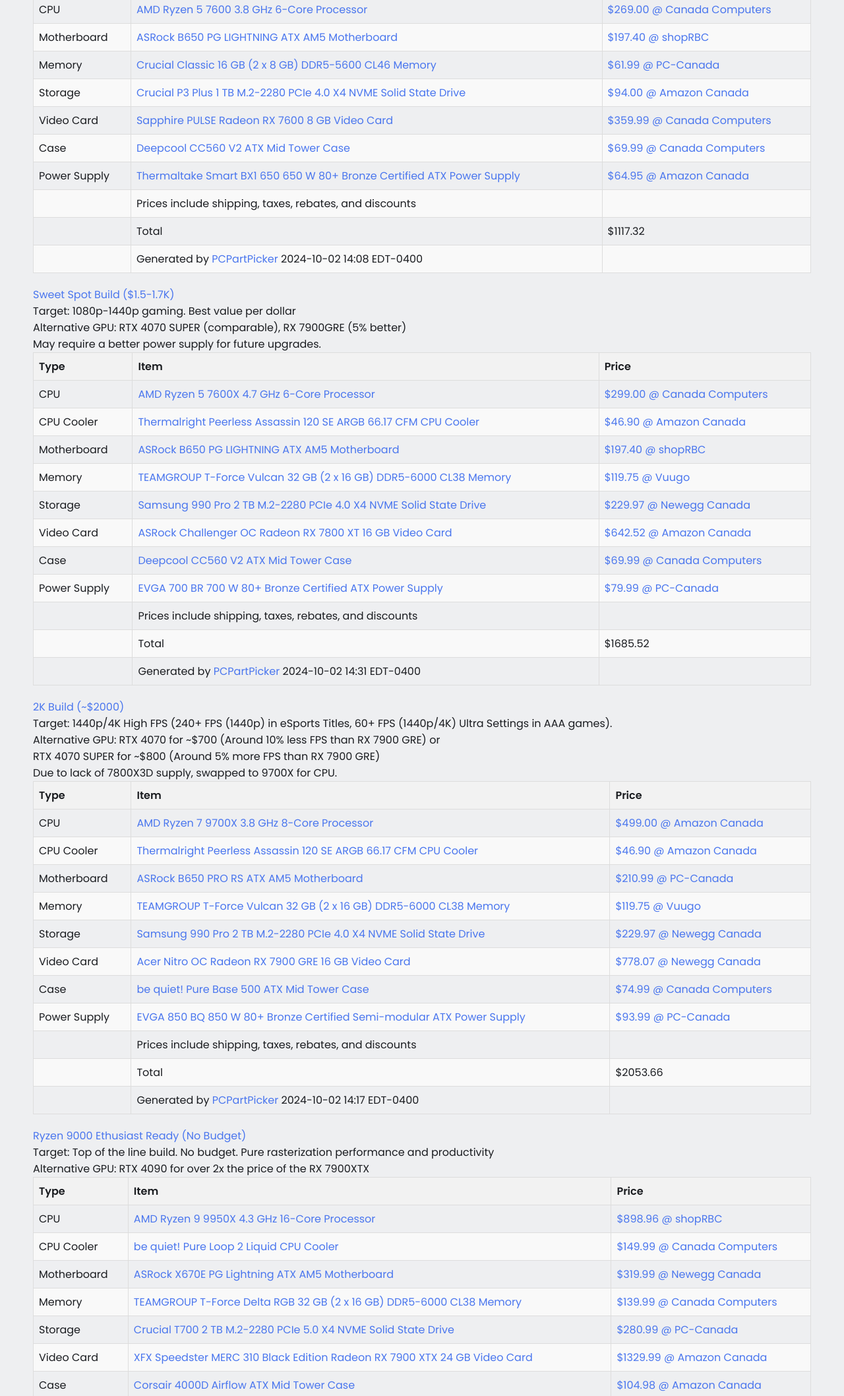
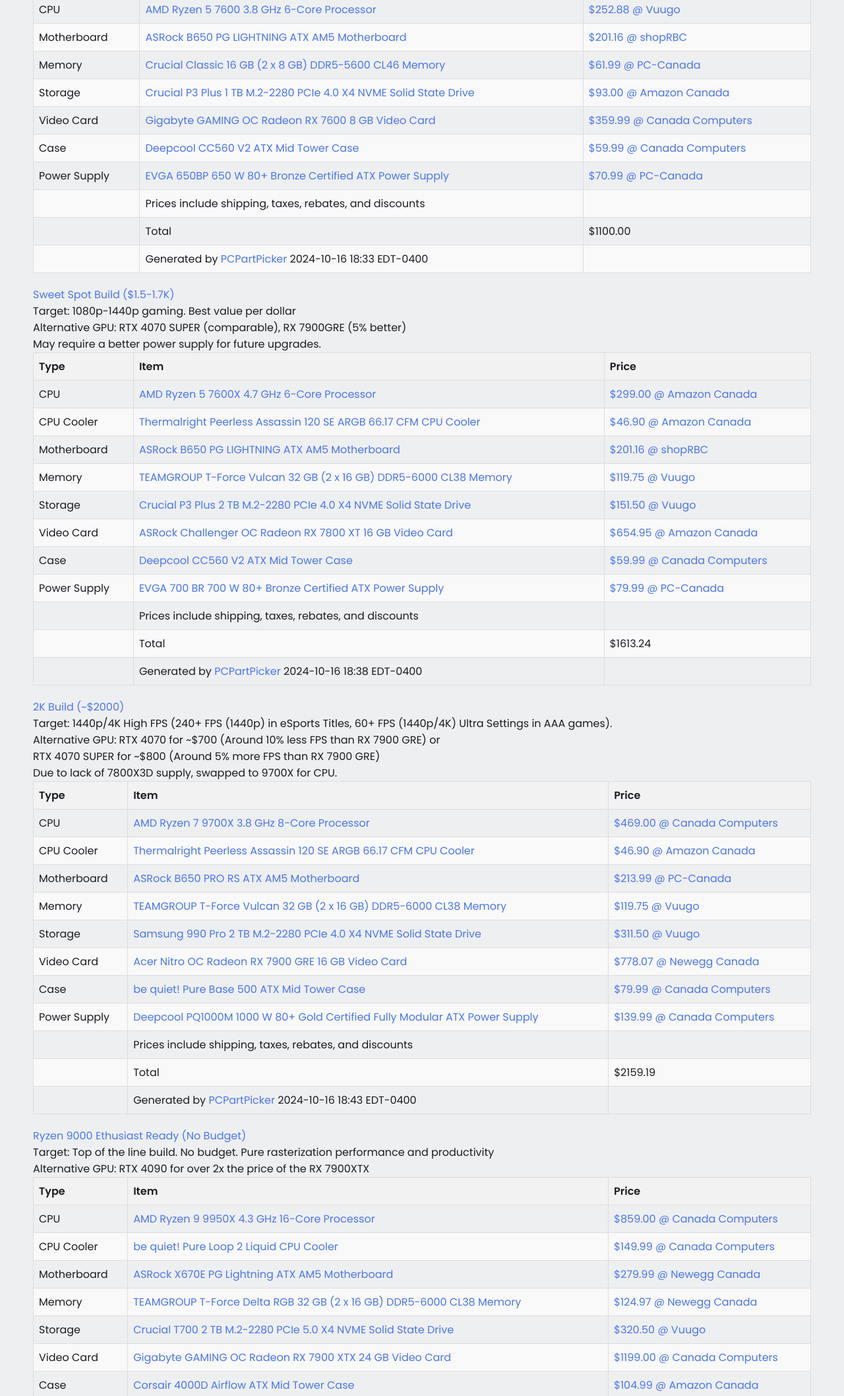
Before and after one commit to danny-lao/danny-lao.github.io, a plain HTML site: page index.html in a window 1280 px wide. Shown: the part 5073-7189 px from the top of the page at 66% size. Drawn offline with Linux system fonts and the light colour scheme.

Commit message:
Update for PC Oct 16th
Update for PC Oct 16th

```diff
--- a/index.html
+++ b/index.html
@@ -351,8 +351,8 @@
 
             <div class="group">
                 <div class="text">
-                    Updated: Oct 2nd <br>
-                    Next update: Oct 15th <br><br>
+                    Updated: Oct 16th <br>
+                    Next update: Nov 3rd <br><br>
 
                     Warning: Prices may vary as availability may change frequently. Be sure to always look out for
                     deals. <br><br>
@@ -369,7 +369,7 @@
             </div>
 
 
-            <a href="https://ca.pcpartpicker.com/list/9fmd4M">Budget+ Build ($1100+)</a>
+            <a href="https://ca.pcpartpicker.com/list/QqPcZJ">Budget+ Build ($1100+)</a>
             <p> Target: 1080p Gaming (144+ FPS in eSports titles in 1080p). You can also skip the GPU entirely to save
                 for a better GPU later. <br>
                 Alternative GPU: RTX 4060, RX 7600XT <br>
@@ -390,8 +390,8 @@
                                 Ryzen 5 7600 3.8 GHz 6-Core Processor</a></td>
                         <td class="pcpp-part-list-price">
                             <a
-                                href="https://ca.pcpartpicker.com/product/yXmmP6/amd-ryzen-5-7600-38-ghz-6-core-processor-100-100001015box">$269.00
-                                @ Canada Computers</a>
+                                href="https://ca.pcpartpicker.com/product/yXmmP6/amd-ryzen-5-7600-38-ghz-6-core-processor-100-100001015box">$252.88
+                                @ Vuugo</a>
                         </td>
                     </tr>
                     <tr>
@@ -401,7 +401,7 @@
                                 B650 PG LIGHTNING ATX AM5 Motherboard</a></td>
                         <td class="pcpp-part-list-price">
                             <a
-                                href="https://ca.pcpartpicker.com/product/jN3gXL/asrock-b650-pg-lightning-atx-am5-motherboard-b650-pg-lightning">$197.40
+                                href="https://ca.pcpartpicker.com/product/jN3gXL/asrock-b650-pg-lightning-atx-am5-motherboard-b650-pg-lightning">$201.16
                                 @ shopRBC</a>
                         </td>
                     </tr>
@@ -423,18 +423,18 @@
                                 P3 Plus 1 TB M.2-2280 PCIe 4.0 X4 NVME Solid State Drive</a></td>
                         <td class="pcpp-part-list-price">
                             <a
-                                href="https://ca.pcpartpicker.com/product/chzhP6/crucial-p3-plus-1-tb-m2-2280-nvme-solid-state-drive-ct1000p3pssd8">$94.00
+                                href="https://ca.pcpartpicker.com/product/chzhP6/crucial-p3-plus-1-tb-m2-2280-nvme-solid-state-drive-ct1000p3pssd8">$93.00
                                 @ Amazon Canada</a>
                         </td>
                     </tr>
                     <tr>
                         <td class="pcpp-part-list-type">Video Card</td>
                         <td class="pcpp-part-list-item"><a
-                                href="https://ca.pcpartpicker.com/product/xC88TW/sapphire-pulse-radeon-rx-7600-xt-8-gb-video-card-11324-01-20g">Sapphire
-                                PULSE Radeon RX 7600 8 GB Video Card</a></td>
+                                href="https://ca.pcpartpicker.com/product/rh7scf/gigabyte-gaming-oc-radeon-rx-7600-xt-8-gb-video-card-gv-r76gaming-oc-8gd">Gigabyte
+                                GAMING OC Radeon RX 7600 8 GB Video Card</a></td>
                         <td class="pcpp-part-list-price">
                             <a
-                                href="https://ca.pcpartpicker.com/product/xC88TW/sapphire-pulse-radeon-rx-7600-xt-8-gb-video-card-11324-01-20g">$359.99
+                                href="https://ca.pcpartpicker.com/product/rh7scf/gigabyte-gaming-oc-radeon-rx-7600-xt-8-gb-video-card-gv-r76gaming-oc-8gd">$359.99
                                 @ Canada Computers</a>
                         </td>
                     </tr>
@@ -445,19 +445,19 @@
                                 CC560 V2 ATX Mid Tower Case</a></td>
                         <td class="pcpp-part-list-price">
                             <a
-                                href="https://ca.pcpartpicker.com/product/tHLdnQ/deepcool-cc560-v2-atx-mid-tower-case-r-cc560-bkgaa4-g-2">$69.99
+                                href="https://ca.pcpartpicker.com/product/tHLdnQ/deepcool-cc560-v2-atx-mid-tower-case-r-cc560-bkgaa4-g-2">$59.99
                                 @ Canada Computers</a>
                         </td>
                     </tr>
                     <tr>
                         <td class="pcpp-part-list-type">Power Supply</td>
                         <td class="pcpp-part-list-item"><a
-                                href="https://ca.pcpartpicker.com/product/Yk448d/thermaltake-smart-bx1-650-w-80-bronze-certified-atx-power-supply-ps-spd-0650nnfabu-1">Thermaltake
-                                Smart BX1 650 650 W 80+ Bronze Certified ATX Power Supply</a></td>
+                                href="https://ca.pcpartpicker.com/product/pDGbt6/evga-650bp-650-w-80-bronze-certified-atx-power-supply-100-bp-0650-k1">EVGA
+                                650BP 650 W 80+ Bronze Certified ATX Power Supply</a></td>
                         <td class="pcpp-part-list-price">
                             <a
-                                href="https://ca.pcpartpicker.com/product/Yk448d/thermaltake-smart-bx1-650-w-80-bronze-certified-atx-power-supply-ps-spd-0650nnfabu-1">$64.95
-                                @ Amazon Canada</a>
+                                href="https://ca.pcpartpicker.com/product/pDGbt6/evga-650bp-650-w-80-bronze-certified-atx-power-supply-100-bp-0650-k1">$70.99
+                                @ PC-Canada</a>
                         </td>
                     </tr>
                     <tr>
@@ -469,17 +469,17 @@
                     <tr>
                         <td></td>
                         <td class="pcpp-part-list-total">Total</td>
-                        <td class="pcpp-part-list-total-price">$1117.32</td>
+                        <td class="pcpp-part-list-total-price">$1100.00</td>
                     </tr>
                     <tr>
                         <td></td>
                         <td class="pcpp-part-list-price-note">Generated by <a
-                                href="https://pcpartpicker.com">PCPartPicker</a> 2024-10-02 14:08 EDT-0400</td>
+                                href="https://pcpartpicker.com">PCPartPicker</a> 2024-10-16 18:33 EDT-0400</td>
                         <td></td>
                     </tr>
                 </tbody>
             </table>
-            <a href="https://ca.pcpartpicker.com/list/bcBfYN">Sweet Spot Build ($1.5-1.7K)</a>
+            <a href="https://ca.pcpartpicker.com/list/XKKMGP">Sweet Spot Build ($1.5-1.7K)</a>
             <p> Target: 1080p-1440p gaming. Best value per dollar <br>
                 Alternative GPU: RTX 4070 SUPER (comparable), RX 7900GRE (5% better) <br>
                 May require a better power supply for future upgrades.</p>
@@ -500,7 +500,7 @@
                         <td class="pcpp-part-list-price">
                             <a
                                 href="https://ca.pcpartpicker.com/product/66C48d/amd-ryzen-5-7600x-47-ghz-6-core-processor-100-100000593wof">$299.00
-                                @ Canada Computers</a>
+                                @ Amazon Canada</a>
                         </td>
                     </tr>
                     <tr>
@@ -521,7 +521,7 @@
                                 B650 PG LIGHTNING ATX AM5 Motherboard</a></td>
                         <td class="pcpp-part-list-price">
                             <a
-                                href="https://ca.pcpartpicker.com/product/jN3gXL/asrock-b650-pg-lightning-atx-am5-motherboard-b650-pg-lightning">$197.40
+                                href="https://ca.pcpartpicker.com/product/jN3gXL/asrock-b650-pg-lightning-atx-am5-motherboard-b650-pg-lightning">$201.16
                                 @ shopRBC</a>
                         </td>
                     </tr>
@@ -539,12 +539,12 @@
                     <tr>
                         <td class="pcpp-part-list-type">Storage</td>
                         <td class="pcpp-part-list-item"><a
-                                href="https://ca.pcpartpicker.com/product/34ytt6/samsung-990-pro-2-tb-m2-2280-pcie-40-x4-nvme-solid-state-drive-mz-v9p2t0bw">Samsung
-                                990 Pro 2 TB M.2-2280 PCIe 4.0 X4 NVME Solid State Drive</a></td>
+                                href="https://ca.pcpartpicker.com/product/yGZ9TW/crucial-p3-plus-2-tb-m2-2280-nvme-solid-state-drive-ct2000p3pssd8">Crucial
+                                P3 Plus 2 TB M.2-2280 PCIe 4.0 X4 NVME Solid State Drive</a></td>
                         <td class="pcpp-part-list-price">
                             <a
-                                href="https://ca.pcpartpicker.com/product/34ytt6/samsung-990-pro-2-tb-m2-2280-pcie-40-x4-nvme-solid-state-drive-mz-v9p2t0bw">$229.97
-                                @ Newegg Canada</a>
+                                href="https://ca.pcpartpicker.com/product/yGZ9TW/crucial-p3-plus-2-tb-m2-2280-nvme-solid-state-drive-ct2000p3pssd8">$151.50
+                                @ Vuugo</a>
                         </td>
                     </tr>
                     <tr>
@@ -554,7 +554,7 @@
                                 Challenger OC Radeon RX 7800 XT 16 GB Video Card</a></td>
                         <td class="pcpp-part-list-price">
                             <a
-                                href="https://ca.pcpartpicker.com/product/rfV2FT/asrock-challenger-oc-radeon-rx-7800-xt-16-gb-video-card-rx7800xt-cl-16go">$642.52
+                                href="https://ca.pcpartpicker.com/product/rfV2FT/asrock-challenger-oc-radeon-rx-7800-xt-16-gb-video-card-rx7800xt-cl-16go">$654.95
                                 @ Amazon Canada</a>
                         </td>
                     </tr>
@@ -565,7 +565,7 @@
                                 CC560 V2 ATX Mid Tower Case</a></td>
                         <td class="pcpp-part-list-price">
                             <a
-                                href="https://ca.pcpartpicker.com/product/tHLdnQ/deepcool-cc560-v2-atx-mid-tower-case-r-cc560-bkgaa4-g-2">$69.99
+                                href="https://ca.pcpartpicker.com/product/tHLdnQ/deepcool-cc560-v2-atx-mid-tower-case-r-cc560-bkgaa4-g-2">$59.99
                                 @ Canada Computers</a>
                         </td>
                     </tr>
@@ -589,17 +589,17 @@
                     <tr>
                         <td></td>
                         <td class="pcpp-part-list-total">Total</td>
-                        <td class="pcpp-part-list-total-price">$1685.52</td>
+                        <td class="pcpp-part-list-total-price">$1613.24</td>
                     </tr>
                     <tr>
                         <td></td>
                         <td class="pcpp-part-list-price-note">Generated by <a
-                                href="https://pcpartpicker.com">PCPartPicker</a> 2024-10-02 14:31 EDT-0400</td>
+                                href="https://pcpartpicker.com">PCPartPicker</a> 2024-10-16 18:38 EDT-0400</td>
                         <td></td>
                     </tr>
                 </tbody>
             </table>
-            <a href="https://ca.pcpartpicker.com/list/7n8RjH">2K Build (~$2000) </a>
+            <a href="https://ca.pcpartpicker.com/list/3xxNkJ">2K Build (~$2000)</a>
             <p> Target: 1440p/4K High FPS (240+ FPS (1440p) in eSports Titles, 60+ FPS (1440p/4K) Ultra Settings in AAA
                 games).
                 <br>Alternative GPU: RTX 4070 for ~$700 (Around 10% less FPS than RX 7900 GRE) or
@@ -622,8 +622,8 @@
                                 Ryzen 7 9700X 3.8 GHz 8-Core Processor</a></td>
                         <td class="pcpp-part-list-price">
                             <a
-                                href="https://ca.pcpartpicker.com/product/YMzXsY/amd-ryzen-7-9700x-38-ghz-8-core-processor-100-100001404wof">$499.00
-                                @ Amazon Canada</a>
+                                href="https://ca.pcpartpicker.com/product/YMzXsY/amd-ryzen-7-9700x-38-ghz-8-core-processor-100-100001404wof">$469.00
+                                @ Canada Computers</a>
                         </td>
                     </tr>
                     <tr>
@@ -644,7 +644,7 @@
                                 B650 PRO RS ATX AM5 Motherboard</a></td>
                         <td class="pcpp-part-list-price">
                             <a
-                                href="https://ca.pcpartpicker.com/product/zFzhP6/asrock-b650-pro-rs-atx-am5-motherboard-b650-pro-rs">$210.99
+                                href="https://ca.pcpartpicker.com/product/zFzhP6/asrock-b650-pro-rs-atx-am5-motherboard-b650-pro-rs">$213.99
                                 @ PC-Canada</a>
                         </td>
                     </tr>
@@ -666,8 +666,8 @@
                                 990 Pro 2 TB M.2-2280 PCIe 4.0 X4 NVME Solid State Drive</a></td>
                         <td class="pcpp-part-list-price">
                             <a
-                                href="https://ca.pcpartpicker.com/product/34ytt6/samsung-990-pro-2-tb-m2-2280-pcie-40-x4-nvme-solid-state-drive-mz-v9p2t0bw">$229.97
-                                @ Newegg Canada</a>
+                                href="https://ca.pcpartpicker.com/product/34ytt6/samsung-990-pro-2-tb-m2-2280-pcie-40-x4-nvme-solid-state-drive-mz-v9p2t0bw">$311.50
+                                @ Vuugo</a>
                         </td>
                     </tr>
                     <tr>
@@ -684,23 +684,23 @@
                     <tr>
                         <td class="pcpp-part-list-type">Case</td>
                         <td class="pcpp-part-list-item"><a
-                                href="https://ca.pcpartpicker.com/product/pZfFf7/be-quiet-pure-base-500-atx-mid-tower-case-bgw34">be
+                                href="https://ca.pcpartpicker.com/product/tV7p99/be-quiet-pure-base-500-atx-mid-tower-case-bgw35">be
                                 quiet! Pure Base 500 ATX Mid Tower Case</a></td>
                         <td class="pcpp-part-list-price">
                             <a
-                                href="https://ca.pcpartpicker.com/product/pZfFf7/be-quiet-pure-base-500-atx-mid-tower-case-bgw34">$74.99
+                                href="https://ca.pcpartpicker.com/product/tV7p99/be-quiet-pure-base-500-atx-mid-tower-case-bgw35">$79.99
                                 @ Canada Computers</a>
                         </td>
                     </tr>
                     <tr>
                         <td class="pcpp-part-list-type">Power Supply</td>
                         <td class="pcpp-part-list-item"><a
-                                href="https://ca.pcpartpicker.com/product/kGL7YJ/evga-850-bq-850-w-80-bronze-certified-semi-modular-atx-power-supply-110-bq-0850-v1">EVGA
-                                850 BQ 850 W 80+ Bronze Certified Semi-modular ATX Power Supply</a></td>
+                                href="https://ca.pcpartpicker.com/product/LjM48d/deepcool-pq-m-1000-w-80-gold-certified-fully-modular-atx-power-supply-r-pqa00m-fa0b-us">Deepcool
+                                PQ1000M 1000 W 80+ Gold Certified Fully Modular ATX Power Supply</a></td>
                         <td class="pcpp-part-list-price">
                             <a
-                                href="https://ca.pcpartpicker.com/product/kGL7YJ/evga-850-bq-850-w-80-bronze-certified-semi-modular-atx-power-supply-110-bq-0850-v1">$93.99
-                                @ PC-Canada</a>
+                                href="https://ca.pcpartpicker.com/product/LjM48d/deepcool-pq-m-1000-w-80-gold-certified-fully-modular-atx-power-supply-r-pqa00m-fa0b-us">$139.99
+                                @ Canada Computers</a>
                         </td>
                     </tr>
                     <tr>
@@ -712,18 +712,18 @@
                     <tr>
                         <td></td>
                         <td class="pcpp-part-list-total">Total</td>
-                        <td class="pcpp-part-list-total-price">$2053.66</td>
+                        <td class="pcpp-part-list-total-price">$2159.19</td>
                     </tr>
                     <tr>
                         <td></td>
                         <td class="pcpp-part-list-price-note">Generated by <a
-                                href="https://pcpartpicker.com">PCPartPicker</a> 2024-10-02 14:17 EDT-0400</td>
+                                href="https://pcpartpicker.com">PCPartPicker</a> 2024-10-16 18:43 EDT-0400</td>
                         <td></td>
                     </tr>
                 </tbody>
             </table>
 
-            <a href="https://ca.pcpartpicker.com/list/4hRVsh">Ryzen 9000 Ethusiast Ready (No Budget)</a>
+            <a href="https://ca.pcpartpicker.com/list/Y88mdH">Ryzen 9000 Ethusiast Ready (No Budget)</a>
             <p> Target: Top of the line build. No budget. Pure rasterization performance and productivity
                 <br> Alternative GPU: RTX 4090 for over 2x the price of the RX 7900XTX
             </p>
@@ -743,8 +743,8 @@
                                 Ryzen 9 9950X 4.3 GHz 16-Core Processor</a></td>
                         <td class="pcpp-part-list-price">
                             <a
-                                href="https://ca.pcpartpicker.com/product/T6GhP6/amd-ryzen-9-9950x-43-ghz-16-core-processor-100-100001277wof">$898.96
-                                @ shopRBC</a>
+                                href="https://ca.pcpartpicker.com/product/T6GhP6/amd-ryzen-9-9950x-43-ghz-16-core-processor-100-100001277wof">$859.00
+                                @ Canada Computers</a>
                         </td>
                     </tr>
                     <tr>
@@ -765,7 +765,7 @@
                                 X670E PG Lightning ATX AM5 Motherboard</a></td>
                         <td class="pcpp-part-list-price">
                             <a
-                                href="https://ca.pcpartpicker.com/product/42hFf7/asrock-x670e-pg-lightning-atx-am5-motherboard-x670e-pg-lightning">$319.99
+                                href="https://ca.pcpartpicker.com/product/42hFf7/asrock-x670e-pg-lightning-atx-am5-motherboard-x670e-pg-lightning">$279.99
                                 @ Newegg Canada</a>
                         </td>
                     </tr>
@@ -776,8 +776,8 @@
                                 T-Force Delta RGB 32 GB (2 x 16 GB) DDR5-6000 CL38 Memory</a></td>
                         <td class="pcpp-part-list-price">
                             <a
-                                href="https://ca.pcpartpicker.com/product/YGNxFT/team-t-force-delta-rgb-32-gb-2-x-16-gb-ddr5-6000-cl38-memory-ff3d532g6000hc38adc01">$139.99
-                                @ Canada Computers</a>
+                                href="https://ca.pcpartpicker.com/product/YGNxFT/team-t-force-delta-rgb-32-gb-2-x-16-gb-ddr5-6000-cl38-memory-ff3d532g6000hc38adc01">$124.97
+                                @ Newegg Canada</a>
                         </td>
                     </tr>
                     <tr>
@@ -787,19 +787,19 @@
                                 T700 2 TB M.2-2280 PCIe 5.0 X4 NVME Solid State Drive</a></td>
                         <td class="pcpp-part-list-price">
                             <a
-                                href="https://ca.pcpartpicker.com/product/8hkH99/crucial-t700-2-tb-m2-2280-pcie-50-x4-nvme-solid-state-drive-ct2000t700ssd3">$280.99
-                                @ PC-Canada</a>
+                                href="https://ca.pcpartpicker.com/product/8hkH99/crucial-t700-2-tb-m2-2280-pcie-50-x4-nvme-solid-state-drive-ct2000t700ssd3">$320.50
+                                @ Vuugo</a>
                         </td>
                     </tr>
                     <tr>
                         <td class="pcpp-part-list-type">Video Card</td>
                         <td class="pcpp-part-list-item"><a
-                                href="https://ca.pcpartpicker.com/product/GtXJ7P/xfx-speedster-merc-310-black-edition-radeon-rx-7900-xtx-24-gb-video-card-rx-79xmercb9">XFX
-                                Speedster MERC 310 Black Edition Radeon RX 7900 XTX 24 GB Video Card</a></td>
+                                href="https://ca.pcpartpicker.com/product/cNJgXL/gigabyte-gaming-oc-radeon-rx-7900-xtx-24-gb-video-card-gv-r79xtxgaming-oc-24gd">Gigabyte
+                                GAMING OC Radeon RX 7900 XTX 24 GB Video Card</a></td>
                         <td class="pcpp-part-list-price">
                             <a
-                                href="https://ca.pcpartpicker.com/product/GtXJ7P/xfx-speedster-merc-310-black-edition-radeon-rx-7900-xtx-24-gb-video-card-rx-79xmercb9">$1329.99
-                                @ Amazon Canada</a>
+                                href="https://ca.pcpartpicker.com/product/cNJgXL/gigabyte-gaming-oc-radeon-rx-7900-xtx-24-gb-video-card-gv-r79xtxgaming-oc-24gd">$1199.00
+                                @ Canada Computers</a>
                         </td>
                     </tr>
                     <tr>
@@ -809,7 +809,7 @@
                                 4000D Airflow ATX Mid Tower Case</a></td>
                         <td class="pcpp-part-list-price">
                             <a
-                                href="https://ca.pcpartpicker.com/product/bCYQzy/corsair-4000d-airflow-atx-mid-tower-case-cc-9011200-ww">$104.98
+                                href="https://ca.pcpartpicker.com/product/bCYQzy/corsair-4000d-airflow-atx-mid-tower-case-cc-9011200-ww">$104.99
                                 @ Amazon Canada</a>
                         </td>
                     </tr>
@@ -833,12 +833,12 @@
                     <tr>
                         <td></td>
                         <td class="pcpp-part-list-total">Total</td>
-                        <td class="pcpp-part-list-total-price">$3364.88</td>
+                        <td class="pcpp-part-list-total-price">$3178.43</td>
                     </tr>
                     <tr>
                         <td></td>
                         <td class="pcpp-part-list-price-note">Generated by <a
-                                href="https://pcpartpicker.com">PCPartPicker</a> 2024-10-02 14:20 EDT-0400</td>
+                                href="https://pcpartpicker.com">PCPartPicker</a> 2024-10-16 18:42 EDT-0400</td>
                         <td></td>
                     </tr>
                 </tbody>
```
